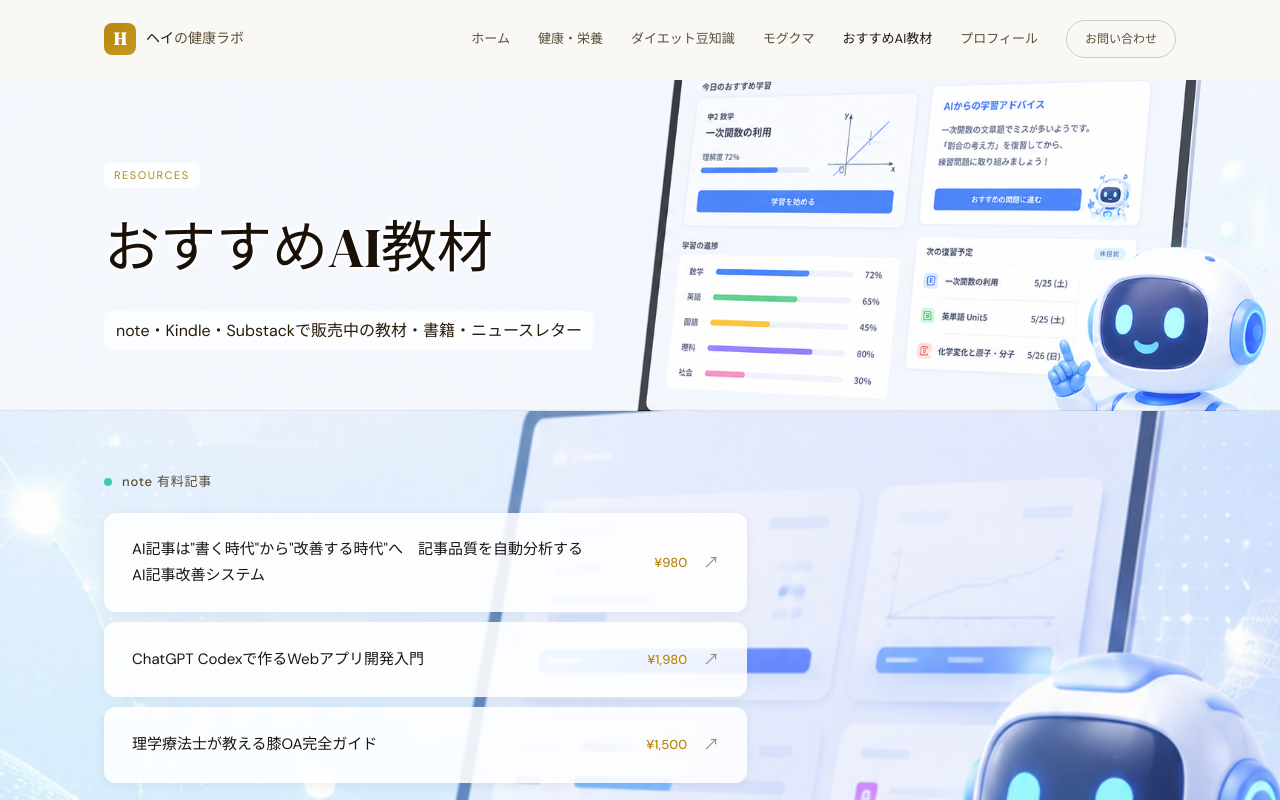
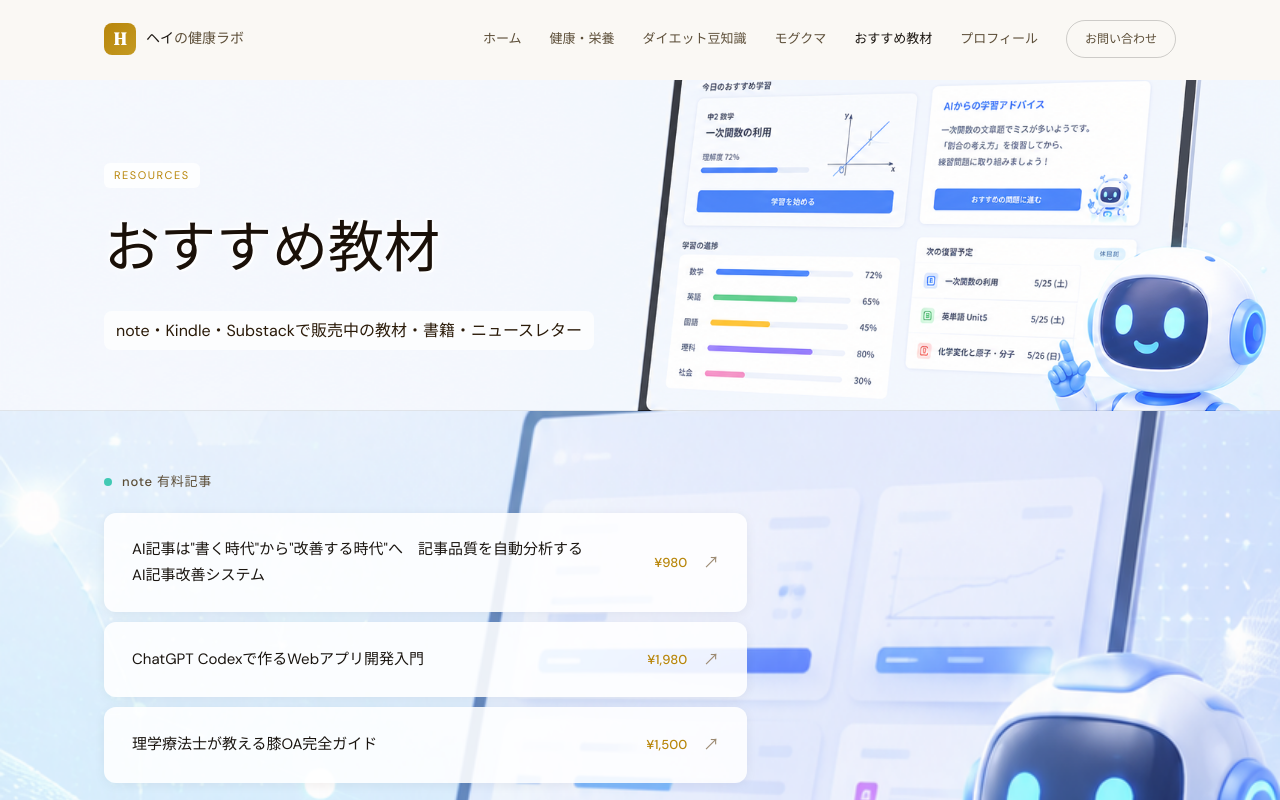
Before and after one commit to heiogawa-create/hei-brand-site, a React (Vite) app: page /resources in a window 1280 px wide. Shown: the top 800 px of the page. Built offline with nearby package versions, Linux system fonts and the light colour scheme.

Commit message:
Rename おすすめAI教材 back to おすすめ教材

```diff
--- a/src/components/Header.jsx
+++ b/src/components/Header.jsx
@@ -1,7 +1,7 @@
 import{useState,useEffect}from 'react'
 import{Link,useLocation}from 'react-router-dom'
 import'./Header.css'
-const NAV=[{to:'/',label:'ホーム'},{to:'/health',label:'健康・栄養'},{to:'/ai',label:'ダイエット豆知識'},{to:'/mogukuma',label:'モグクマ'},{to:'/resources',label:'おすすめAI教材'},{to:'/about',label:'プロフィール'}]
+const NAV=[{to:'/',label:'ホーム'},{to:'/health',label:'健康・栄養'},{to:'/ai',label:'ダイエット豆知識'},{to:'/mogukuma',label:'モグクマ'},{to:'/resources',label:'おすすめ教材'},{to:'/about',label:'プロフィール'}]
 export default function Header(){
 const[scrolled,setScrolled]=useState(false)
 const[open,setOpen]=useState(false)
--- a/src/pages/Resources.jsx
+++ b/src/pages/Resources.jsx
@@ -1,3 +1,3 @@
 import'./Resources.css'
 const R=[{category:'note 有料記事',color:'#41c9b4',items:[{title:'AI記事は"書く時代"から"改善する時代"へ　記事品質を自動分析するAI記事改善システム',price:'¥980',link:'https://note.com/hei07108/n/n38f3ba4f2cff?sub_rt=share_sb'},{title:'ChatGPT Codexで作るWebアプリ開発入門',price:'¥1,980'},{title:'理学療法士が教える膝OA完全ガイド',price:'¥1,500'}]},{category:'Kindle 電子書籍',color:'#ff9900',items:[{title:'脳疲労と神経科学：パフォーマンスを最大化する睡眠術',price:'¥500'},{title:'ACL術後リハビリ完全マニュアル',price:'¥680'},{title:'AI副業入門：Claude×KDPで月収10万円を目指す',price:'¥480'}]},{category:'Substack ニュースレター',color:'#ff6719',items:[{title:'週刊ヘイの健康ラボ（無料）',price:'無料'},{title:'AI×健康 プレミアム（月額）',price:'¥980/月'}]}]
-export default function Resources(){return(<div className="resources"><div className="resources__hero" style={{backgroundImage:'url(/ai-kyozai-hero.png)'}}><div className="container"><div className="resources__label">Resources</div><h1 className="resources__title">おすすめAI教材</h1><p className="resources__desc">note・Kindle・Substackで販売中の教材・書籍・ニュースレター</p></div></div><div className="resource-list-bg" style={{backgroundImage:'url(/note-article-hero.png)'}}><div className="resource-list-bg__overlay"/><div className="container resource-list-bg__content">{R.map(({category,color,items})=><section key={category} className="resource-section"><div className="resource-section__header"><span className="resource-section__dot" style={{background:color}}/><h2 className="resource-section__title">{category}</h2></div><div className="resource-grid resource-grid--floating">{items.map(({title,price,link})=><a key={title} href={link||'#'} target={link?'_blank':undefined} rel={link?'noopener noreferrer':undefined} className="resource-card resource-card--floating"><div className="resource-card__body"><h3 className="resource-card__title">{title}</h3><span className="resource-card__price">{price}</span></div><span className="resource-card__arrow">↗</span></a>)}</div></section>)}</div></div></div>)}
+export default function Resources(){return(<div className="resources"><div className="resources__hero" style={{backgroundImage:'url(/ai-kyozai-hero.png)'}}><div className="container"><div className="resources__label">Resources</div><h1 className="resources__title">おすすめ教材</h1><p className="resources__desc">note・Kindle・Substackで販売中の教材・書籍・ニュースレター</p></div></div><div className="resource-list-bg" style={{backgroundImage:'url(/note-article-hero.png)'}}><div className="resource-list-bg__overlay"/><div className="container resource-list-bg__content">{R.map(({category,color,items})=><section key={category} className="resource-section"><div className="resource-section__header"><span className="resource-section__dot" style={{background:color}}/><h2 className="resource-section__title">{category}</h2></div><div className="resource-grid resource-grid--floating">{items.map(({title,price,link})=><a key={title} href={link||'#'} target={link?'_blank':undefined} rel={link?'noopener noreferrer':undefined} className="resource-card resource-card--floating"><div className="resource-card__body"><h3 className="resource-card__title">{title}</h3><span className="resource-card__price">{price}</span></div><span className="resource-card__arrow">↗</span></a>)}</div></section>)}</div></div></div>)}
```
Also changed, not shown: 3 other files (tests, documents, lock files or other folders).
